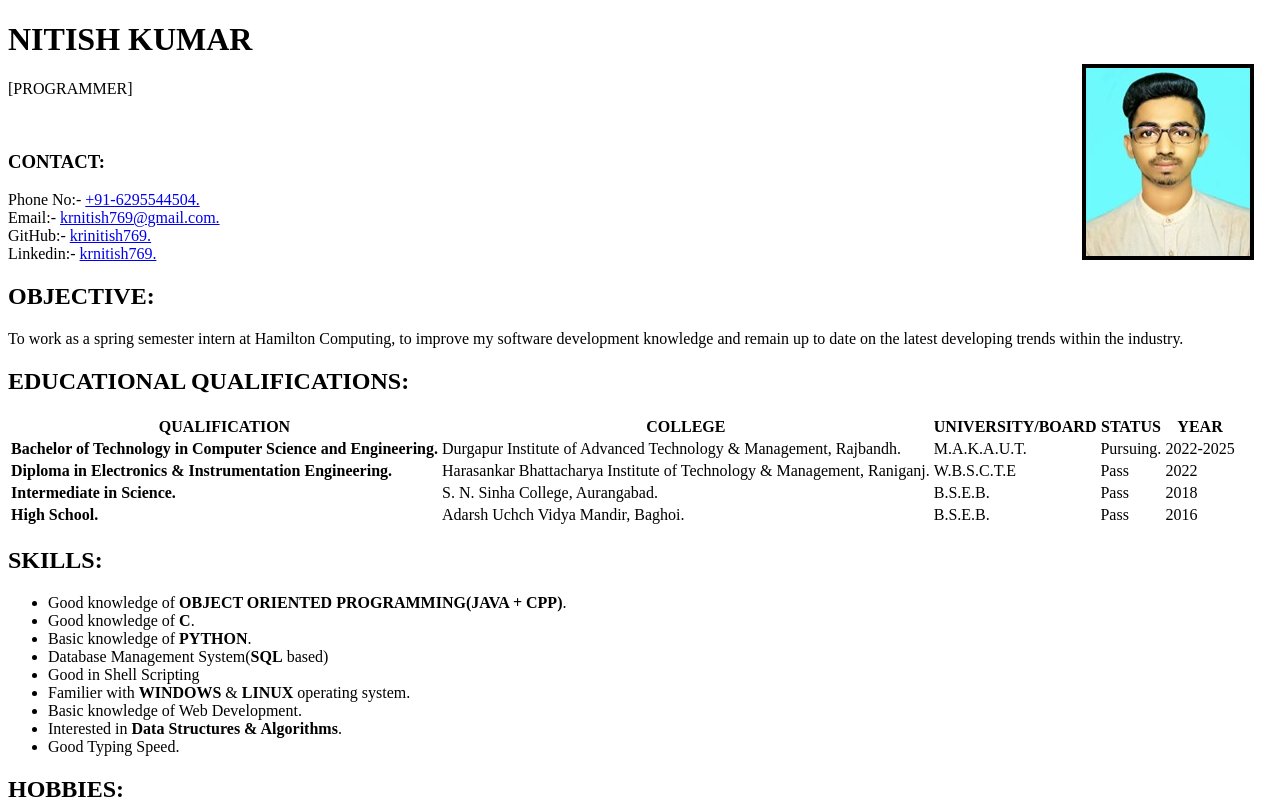
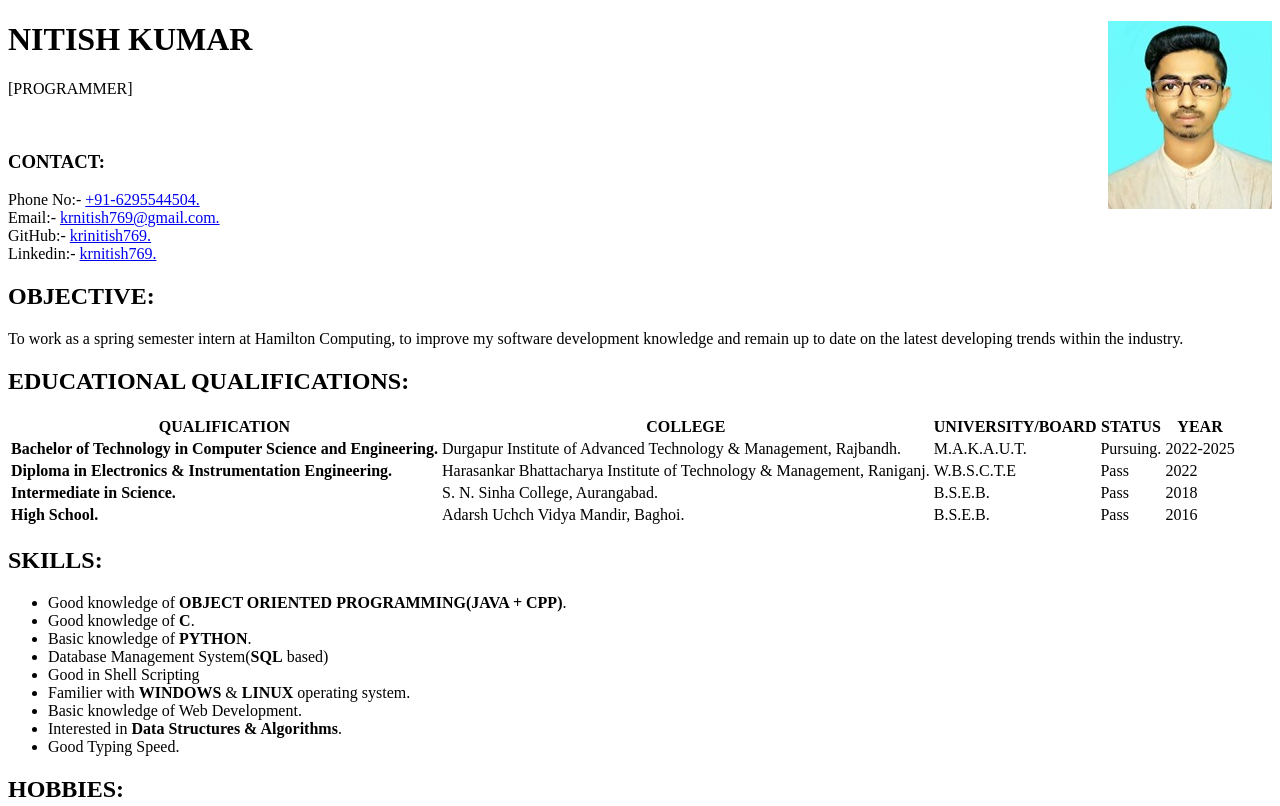
Before and after one commit to krnitish769/GitHub-Sample, a plain HTML site: page index.html in a window 1280 px wide. Shown: the top 806 px of the page. Drawn offline with Linux system fonts and the light colour scheme.

Commit message:
removed style

```diff
--- a/index.html
+++ b/index.html
@@ -9,7 +9,7 @@
         <picture>
             <source media="(min-width: 650px)" srcset="NitishKumarPhoto.jpg">
             <source media="(min-width: 465px)" srcset="NitishKumarPhoto.jpg">
-            <img src="NitishKumarPhoto.jpg" align="right"  alt="NITISH KUMAR IMAGE" style="border: 4px solid black; position: absolute; right: 2%; top: 8%;">
+            <img src="NitishKumarPhoto.jpg" align="right"  alt="NITISH KUMAR IMAGE">
           </picture>
         </h1>
         <p>[PROGRAMMER]</p>
```
